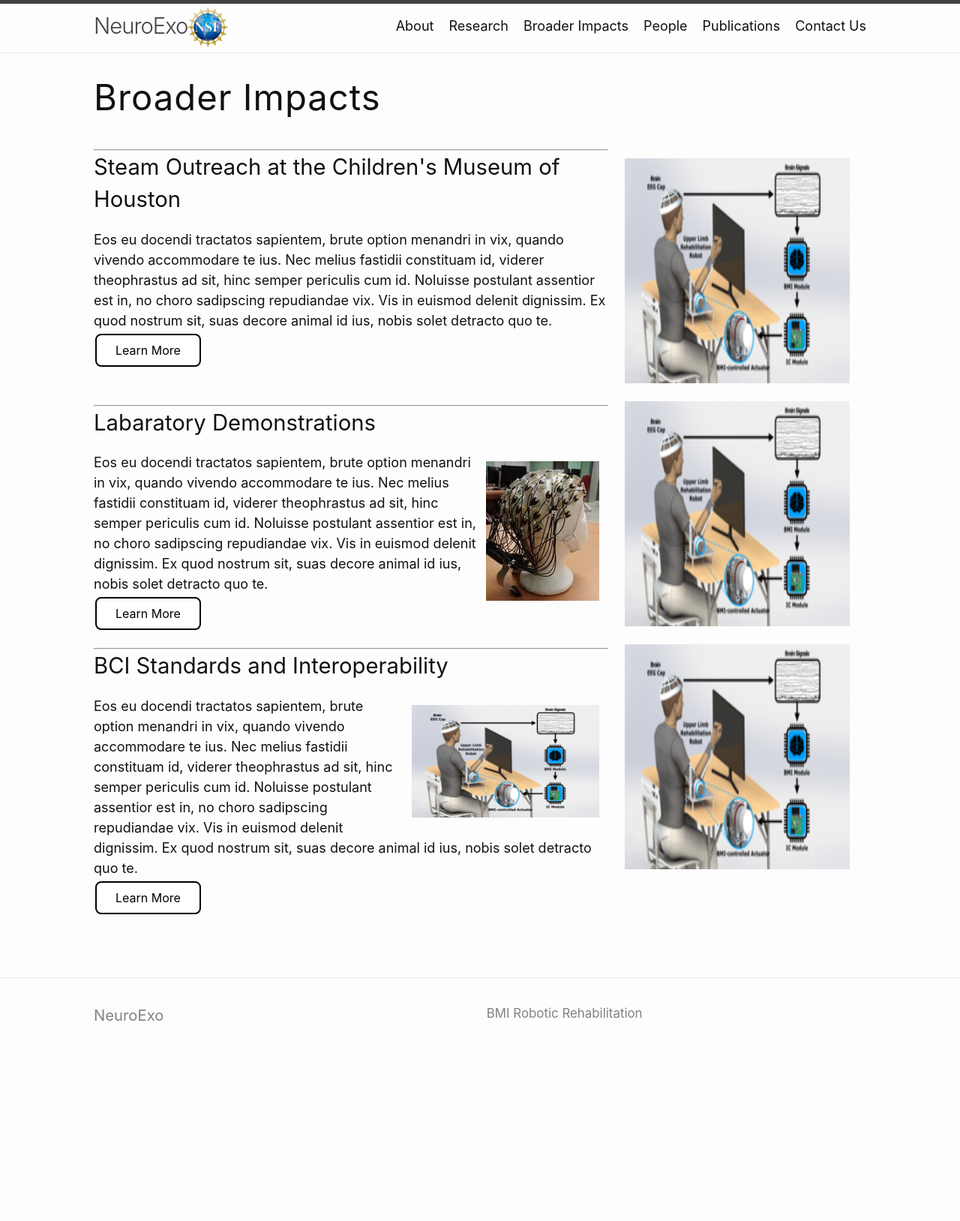
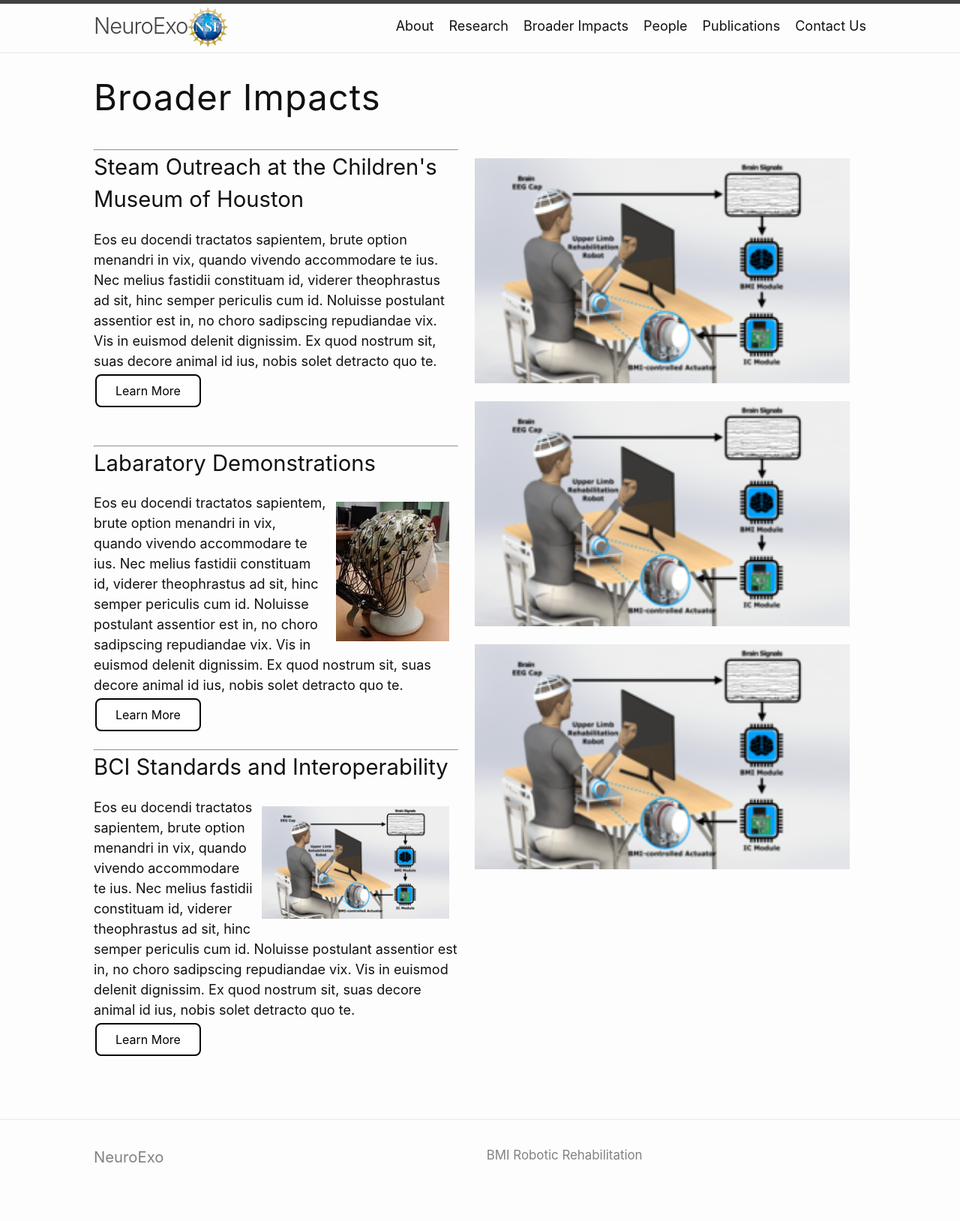
Before and after one commit to arcraik/neuroexo-website, a Jekyll site: the page built from impacts.md, in a window 1280 px wide. Shown: the whole page at 75% size. Built offline with Jekyll 4.4.1, drawn with Linux system fonts in a browser that asks for light colours; before the commit the page ends 1439 px from its top, so only the background shows below that.

Commit message:
Update impacts.md

```diff
--- a/impacts.md
+++ b/impacts.md
@@ -13,11 +13,11 @@ permalink: /impacts/
     </style>
   </head>
 <div class="side-image">
-<img class="section" src="/assets/newfigure.png" alt="Test" align="right" width="300" height="300" />
+<img class="section" src="/assets/newfigure.png" alt="Test" align="right" width="500" height="300" />
 <br>
-<img class="section" src="/assets/newfigure.png" alt="Test" align="right" width="300" height="300" />
+<img class="section" src="/assets/newfigure.png" alt="Test" align="right" width="500" height="300" />
 <br>
-<img class="section" src="/assets/newfigure.png" alt="Test" align="right" width="300" height="300" />
+<img class="section" src="/assets/newfigure.png" alt="Test" align="right" width="500" height="300" />
   </div>
 <div class="section" align="left">
 <hr>
```
